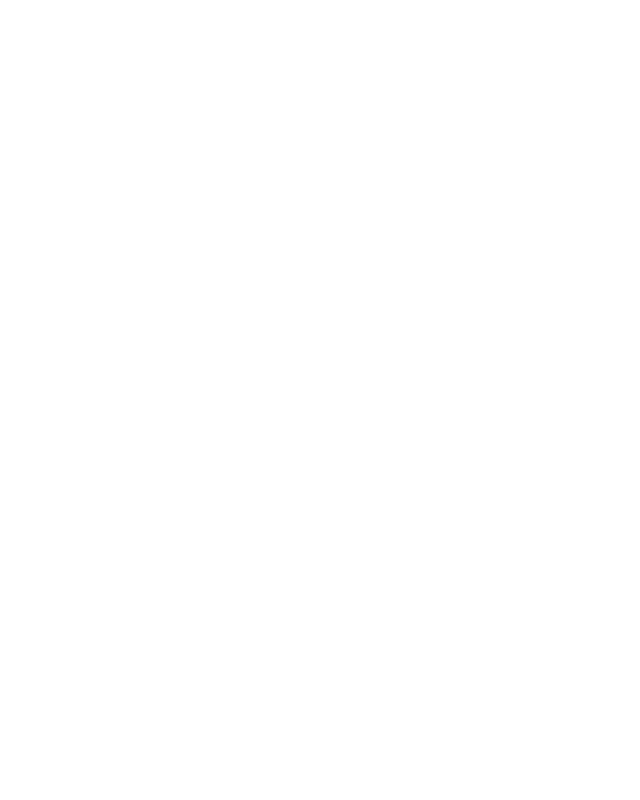
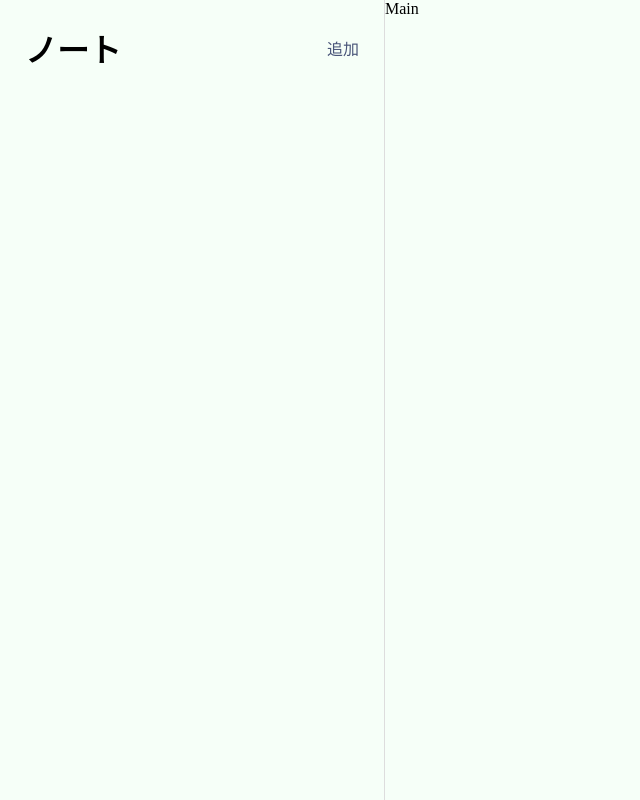
Before and after one commit to yyy-muu/noteapp-with-react, a React (Vite) app: page / in a window 1280 px wide. Shown: the whole page, without its empty margins (0-640 px from the left). Built offline with nearby package versions, Linux system fonts and the light colour scheme.

Commit message:
Add create blogs feature

```diff
--- a/package.json
+++ b/package.json
@@ -10,12 +10,14 @@
   },
   "dependencies": {
     "react": "^18.2.0",
-    "react-dom": "^18.2.0"
+    "react-dom": "^18.2.0",
+    "uuid": "^9.0.0"
   },
   "devDependencies": {
     "@types/react": "^18.0.26",
     "@types/react-dom": "^18.0.9",
     "@vitejs/plugin-react": "^3.0.0",
+    "react-uuid": "^2.0.0",
     "vite": "^4.0.0"
   }
 }
--- a/src/App.css
+++ b/src/App.css
@@ -1,41 +1,7 @@
-#root {
-  max-width: 1280px;
-  margin: 0 auto;
-  padding: 2rem;
-  text-align: center;
+.App {
+  width: 100%;
+  height: 100vh;
+  overflow: hidden;
+  font-size: 16px;
+  display: flex;
 }
-
-.logo {
-  height: 6em;
-  padding: 1.5em;
-  will-change: filter;
-}
-.logo:hover {
-  filter: drop-shadow(0 0 2em #646cffaa);
-}
-.logo.react:hover {
-  filter: drop-shadow(0 0 2em #61dafbaa);
-}
-
-@keyframes logo-spin {
-  from {
-    transform: rotate(0deg);
-  }
-  to {
-    transform: rotate(360deg);
-  }
-}
-
-@media (prefers-reduced-motion: no-preference) {
-  a:nth-of-type(2) .logo {
-    animation: logo-spin infinite 20s linear;
-  }
-}
-
-.card {
-  padding: 2em;
-}
-
-.read-the-docs {
-  color: #888;
-}
--- a/src/App.jsx
+++ b/src/App.jsx
@@ -1,10 +1,28 @@
 import { useState } from "react";
 import "./App.css";
+import { Main } from "./components/Main";
+import { Sidebar } from "./components/Sidebar";
+import { v4 as uuidv4 } from "uuid";
 
 function App() {
-  const [count, setCount] = useState(0);
+  const [notes, setNotes] = useState([]);
+  const onAddNote = () => {
+    const newNote = {
+      id: uuidv4(),
+      title: "newnote",
+      content: "noenor",
+      modDate: Date.now(),
+    };
+    setNotes([...notes, newNote]);
+    console.log(notes);
+  };
 
-  return <div className="App"></div>;
+  return (
+    <div className="App">
+      <Sidebar onAddNote={onAddNote} notes={notes} />
+      <Main />
+    </div>
+  );
 }
 
 export default App;
--- /dev/null
+++ b/src/components/Main.jsx
@@ -0,0 +1,10 @@
+import React from 'react'
+import "./Main.css"
+
+export const Main = () => {
+  return (
+    <div>Main</div>
+  )
+}
+
+export default Main
--- /dev/null
+++ b/src/components/Sidebar.css
@@ -0,0 +1,53 @@
+button {
+  background: none;
+  border: none;
+  color: #495579;
+  margin: 0;
+  padding: 0;
+  font-size: 16px;
+  cursor: pointer;
+}
+
+.app-sidebar {
+  width: 30%;
+  height: 100vh;
+  border-right: 1px solid #ddd;
+}
+
+.app-sidebar-header {
+  display: flex;
+  justify-content: space-between;
+  padding: 25px;
+}
+
+.app-sidebar-header h1 {
+  margin: 0;
+}
+
+.app-sidebar-notes {
+  height: calc(100vh - 78px);
+  overflow-y: scroll;
+}
+
+.app-sidebar-note {
+  padding: 25px;
+  cursor: pointer;
+  transition: all 0.3s;
+}
+
+.sidebar-note-title {
+  display: flex;
+  justify-content: space-between;
+}
+
+.app-sidebar-note p {
+  margin: 10px 0;
+}
+
+.app-sidebar-note small {
+  color: #251749;
+}
+
+.app-sidebar-note:hover {
+  background-color: #e9f5db;
+}
--- /dev/null
+++ b/src/components/Sidebar.jsx
@@ -0,0 +1,33 @@
+import React from "react";
+import "./Sidebar.css";
+
+export const Sidebar = ({ onAddNote, notes }) => {
+  return (
+    <div className="app-sidebar">
+      <div className="app-sidebar-header">
+        <h1>ノート</h1>
+        <button onClick={onAddNote}>追加</button>
+      </div>
+      <div className="app-sidebar-notes">
+        {notes.map((note) => (
+          <div className="app-sidebar-note" key={note.id}>
+            <div className="sidebar-note-title">
+              <strong>{note.title}</strong>
+              <button>削除</button>
+            </div>
+            <p>{note.content}</p>
+            <small>
+              最終修正日:
+              {new Date(note.modDate).toLocaleDateString("ja-JP", {
+                hour: "2-digit",
+                minute: "2-digit",
+              })}
+            </small>
+          </div>
+        ))}
+      </div>
+    </div>
+  );
+};
+
+export default Sidebar;
--- a/src/index.css
+++ b/src/index.css
@@ -1,70 +1,4 @@
-:root {
-  font-family: Inter, Avenir, Helvetica, Arial, sans-serif;
-  font-size: 16px;
-  line-height: 24px;
-  font-weight: 400;
-
-  color-scheme: light dark;
-  color: rgba(255, 255, 255, 0.87);
-  background-color: #242424;
-
-  font-synthesis: none;
-  text-rendering: optimizeLegibility;
-  -webkit-font-smoothing: antialiased;
-  -moz-osx-font-smoothing: grayscale;
-  -webkit-text-size-adjust: 100%;
-}
-
-a {
-  font-weight: 500;
-  color: #646cff;
-  text-decoration: inherit;
-}
-a:hover {
-  color: #535bf2;
-}
-
 body {
   margin: 0;
-  display: flex;
-  place-items: center;
-  min-width: 320px;
-  min-height: 100vh;
+ background-color: #f6fff8;
 }
-
-h1 {
-  font-size: 3.2em;
-  line-height: 1.1;
-}
-
-button {
-  border-radius: 8px;
-  border: 1px solid transparent;
-  padding: 0.6em 1.2em;
-  font-size: 1em;
-  font-weight: 500;
-  font-family: inherit;
-  background-color: #1a1a1a;
-  cursor: pointer;
-  transition: border-color 0.25s;
-}
-button:hover {
-  border-color: #646cff;
-}
-button:focus,
-button:focus-visible {
-  outline: 4px auto -webkit-focus-ring-color;
-}
-
-@media (prefers-color-scheme: light) {
-  :root {
-    color: #213547;
-    background-color: #ffffff;
-  }
-  a:hover {
-    color: #747bff;
-  }
-  button {
-    background-color: #f9f9f9;
-  }
-}
```
Also changed, not shown: src/components/Main.css (added), 1 other file (tests, documents, lock files or other folders).
